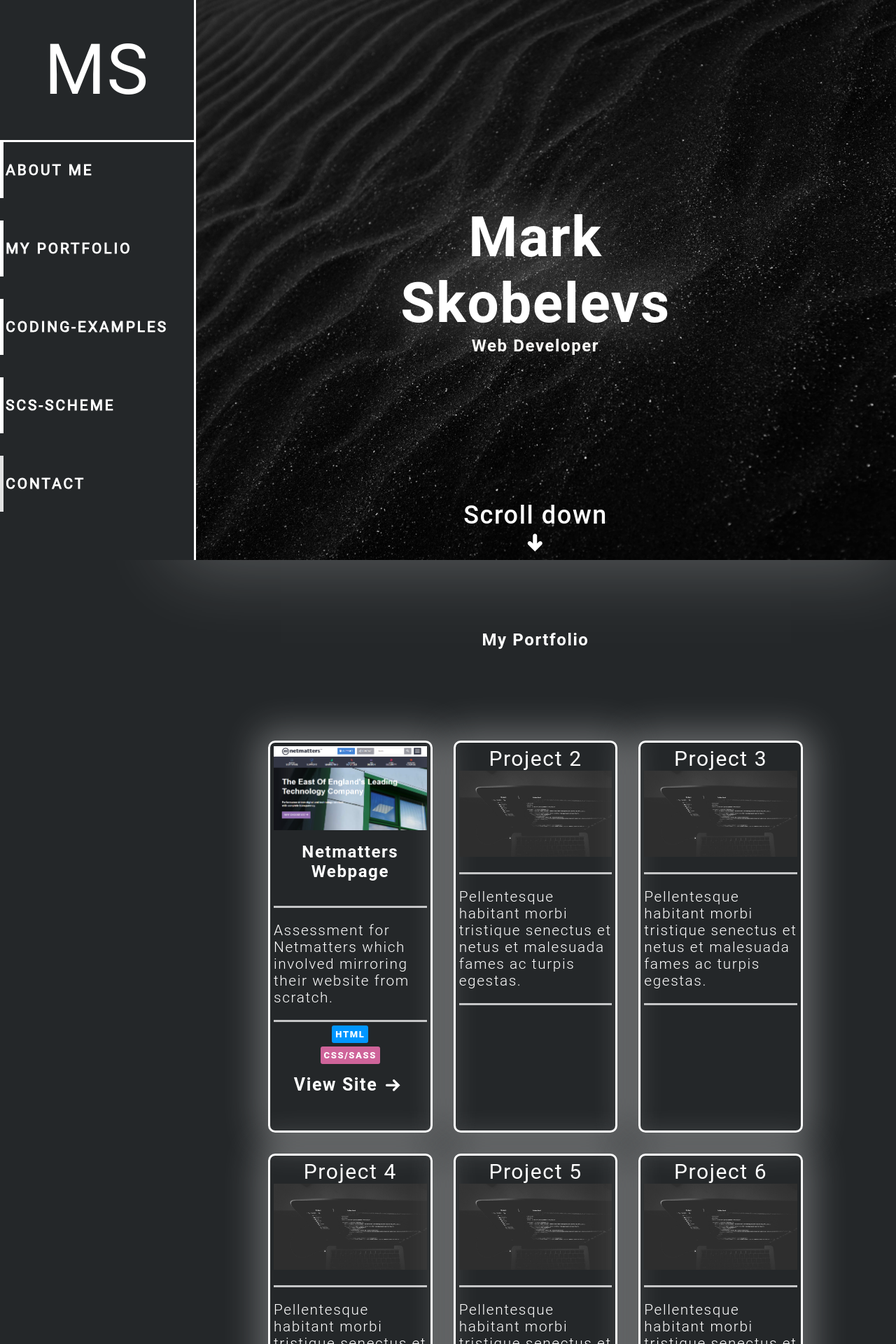
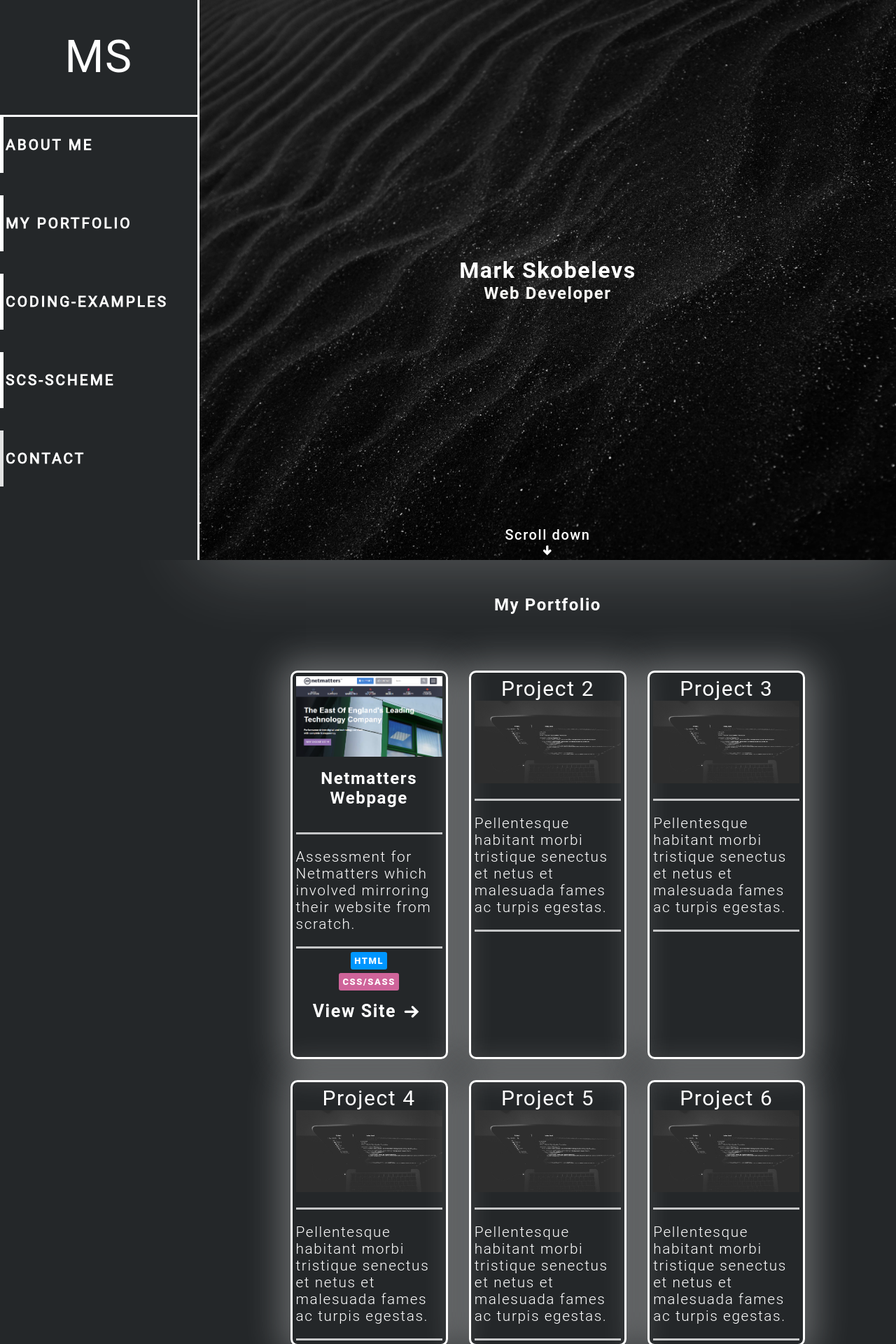
Before and after one commit to markiiiikram/Portfolio, a PHP site: page /index.html in a window 1280 px wide. Shown: the top 1920 px of the page at 70% size. Run offline with PHP 8.4, Linux system fonts and the light colour scheme; some web fonts are replaced.

Commit message:
Added some landscape & 800px media query to the banner font sizes & scrollbar.

```diff
--- a/coding-examples.html
+++ b/coding-examples.html
@@ -147,7 +147,7 @@ form.addEventListener('submit', (e) => {
                         </div>
                     </div>
 
-                </div>
+
 
         <!-- Form -->
         <div class="contact-container" id="contact">
@@ -171,7 +171,7 @@ form.addEventListener('submit', (e) => {
                 </form>
             </div>
         </div>
-
+    </div>
         <div><a href='#header' class="scroll-down"><span class="icon-arrow-up-thick"></span><br>Scroll Up </a></div>
 
     </div>
--- a/styles/css/application.css
+++ b/styles/css/application.css
@@ -51,7 +51,7 @@ body::-webkit-scrollbar-thumb {
 
 @media (min-width: 992px) {
   .main-body {
-    width: calc(100% - 250px);
+    width: calc(100% - 285px);
     margin: 0;
     margin-left: auto;
   }
@@ -142,6 +142,15 @@ canvas {
   }
   .scroll-down {
     font-size: 20px;
+  }
+}
+
+@media (orientation: landscape) and (max-height: 800px) {
+  #banner-header {
+    font-size: 2rem;
+  }
+  .scroll-down, .scroll-container-top {
+    font-size: 1.25rem;
   }
 }
 
@@ -343,7 +352,7 @@ canvas {
   line-height: 5;
   height: 100%;
   background-color: #242729;
-  width: 280px;
+  width: 285px;
   border-right: 3px solid #fff;
   border-left: 0;
   left: -300px;
@@ -454,6 +463,9 @@ ul li a:hover::before {
     gap: 0px;
     overflow-y: scroll;
   }
+  .top-left-initials {
+    font-size: 4rem;
+  }
 }
 
 @media (min-width: 992px) {
@@ -482,14 +494,14 @@ ul li a:hover::before {
 }
 
 .container {
+  width: 80%;
   margin-left: auto;
   margin-right: auto;
-  width: 80%;
 }
 
 .container .h2 {
-  margin-top: 100px;
-  margin-bottom: 100px;
+  margin-top: 50px;
+  margin-bottom: 50px;
 }
 
 .container-h3 > h3 {
@@ -576,9 +588,6 @@ ul li a:hover::before {
 }
 
 @media (min-width: 1450px) {
-  .container, .contact-container {
-    width: 1200px;
-  }
   .form-field .input-field {
     width: 49%;
   }
--- a/styles/scss/layout/_container.scss
+++ b/styles/scss/layout/_container.scss
@@ -1,9 +1,8 @@
 .container{
-    @include center;
-    width:80%;
+    @include width80;
     .h2{
-        margin-top:100px;
-        margin-bottom:100px;
+        margin-top:50px;
+        margin-bottom:50px;
     }
 }
 
@@ -78,10 +77,10 @@
 
 }
 @media (min-width:1450px){
-    .container, .contact-container{
-        width:1200px;
+    // .container, .contact-container{
+    //     width:1200px;
 
-    }
+    // }
 
      .form-field .input-field{
         width:49%;
--- a/styles/scss/layout/_grid.scss
+++ b/styles/scss/layout/_grid.scss
@@ -21,7 +21,7 @@ body::-webkit-scrollbar-thumb {
 
 // }
 .main-body{
-    width: calc(100% - 250px);
+    width: calc(100% - 285px);
     margin: 0;
     margin-left: auto;
 }
--- a/styles/scss/layout/_header.scss
+++ b/styles/scss/layout/_header.scss
@@ -63,3 +63,12 @@ canvas {
     }
 
 }
+@media (orientation: landscape) and (max-height:800px){
+    #banner-header{
+        font-size: 2rem;
+    }
+    .scroll-down, .scroll-container-top{
+        font-size:1.25rem;
+    }
+
+}
--- a/styles/scss/layout/_sidebar.scss
+++ b/styles/scss/layout/_sidebar.scss
@@ -22,7 +22,7 @@
     line-height:5;
     height:100%;
     background-color:$grey-main;
-    width:280px;
+    width:285px;
     border-right:3px solid $white;
     border-left:0;
     left:-300px;
@@ -123,7 +123,9 @@ ul li {
         gap:0px;
         overflow-y: scroll;
     }
-
+    .top-left-initials{
+        font-size:4rem;
+    }
 }
 
 // @media (min-width:992px) and (max-width:993px){
```
